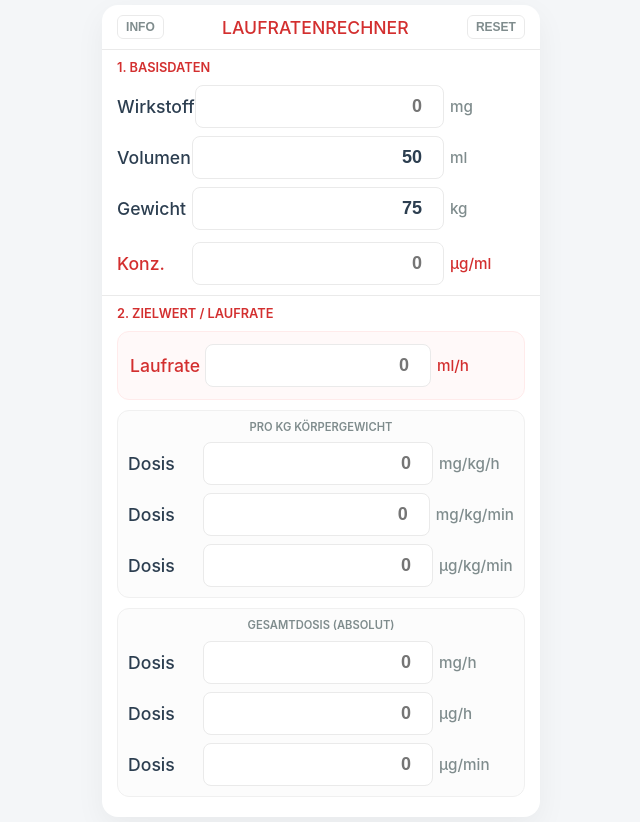
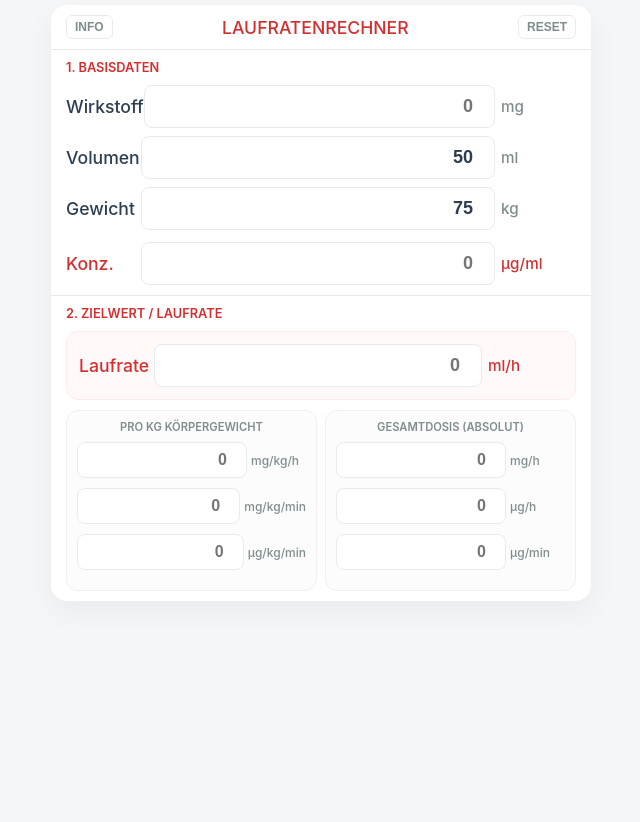
Before and after one commit to Moe1701/perfusor-rechner, a React (Vite) app: page / in a window 1280 px wide. Shown: the whole page, without its empty margins (319-959 px from the left). After the commit the page ends 800 px from the top, so only its background shows below. Built offline with nearby package versions, Linux system fonts and the light colour scheme.

Commit message:
Update RatesSection with grid layout for input groups
Refactor RatesSection to use a grid layout for input tiles.

```diff
--- a/src/components/calculator/RatesSection.jsx
+++ b/src/components/calculator/RatesSection.jsx
@@ -5,38 +5,22 @@ export const RatesSection = ({ rates, onChange }) => (
     <div className="section">
         <div className="section-title">2. Zielwert / Laufrate</div>
         <Tile highlight>
-            <InputGroup
-                id="rate-mlh" label="Laufrate" value={rates.mlh} unit="ml/h"
-                onChange={(val) => onChange('mlh', val)} highlight
-            />
+            <InputGroup id="rate-mlh" label="Laufrate" value={rates.mlh} unit="ml/h" onChange={(val) => onChange('mlh', val)} highlight />
         </Tile>
-        <Tile title="Pro KG Körpergewicht">
-            <InputGroup
-                id="rate-mgkgh" label="Dosis" value={rates.mgKgH} unit="mg/kg/h"
-                onChange={(val) => onChange('mgKgH', val)}
-            />
-            <InputGroup
-                id="rate-mgkgmin" label="Dosis" value={rates.mgKgMin} unit="mg/kg/min"
-                onChange={(val) => onChange('mgKgMin', val)}
-            />
-            <InputGroup
-                id="rate-mcgkgmin" label="Dosis" value={rates.mcgKgMin} unit="µg/kg/min"
-                onChange={(val) => onChange('mcgKgMin', val)}
-            />
-        </Tile>
-        <Tile title="Gesamtdosis (Absolut)">
-            <InputGroup
-                id="rate-mgh" label="Dosis" value={rates.mgH} unit="mg/h"
-                onChange={(val) => onChange('mgH', val)}
-            />
-            <InputGroup
-                id="rate-mcgh" label="Dosis" value={rates.mcgH} unit="µg/h"
-                onChange={(val) => onChange('mcgH', val)}
-            />
-            <InputGroup
-                id="rate-mcgmin" label="Dosis" value={rates.mcgMin} unit="µg/min"
-                onChange={(val) => onChange('mcgMin', val)}
-            />
-        </Tile>
+
+        {/* Neues Grid-Layout für Side-by-Side Kacheln */}
+        <div className="rates-grid">
+            <Tile title="Pro KG Körpergewicht">
+                <InputGroup id="rate-mgkgh" value={rates.mgKgH} unit="mg/kg/h" onChange={(val) => onChange('mgKgH', val)} />
+                <InputGroup id="rate-mgkgmin" value={rates.mgKgMin} unit="mg/kg/min" onChange={(val) => onChange('mgKgMin', val)} />
+                <InputGroup id="rate-mcgkgmin" value={rates.mcgKgMin} unit="µg/kg/min" onChange={(val) => onChange('mcgKgMin', val)} />
+            </Tile>
+
+            <Tile title="Gesamtdosis (Absolut)">
+                <InputGroup id="rate-mgh" value={rates.mgH} unit="mg/h" onChange={(val) => onChange('mgH', val)} />
+                <InputGroup id="rate-mcgh" value={rates.mcgH} unit="µg/h" onChange={(val) => onChange('mcgH', val)} />
+                <InputGroup id="rate-mcgmin" value={rates.mcgMin} unit="µg/min" onChange={(val) => onChange('mcgMin', val)} />
+            </Tile>
+        </div>
     </div>
 );
```
